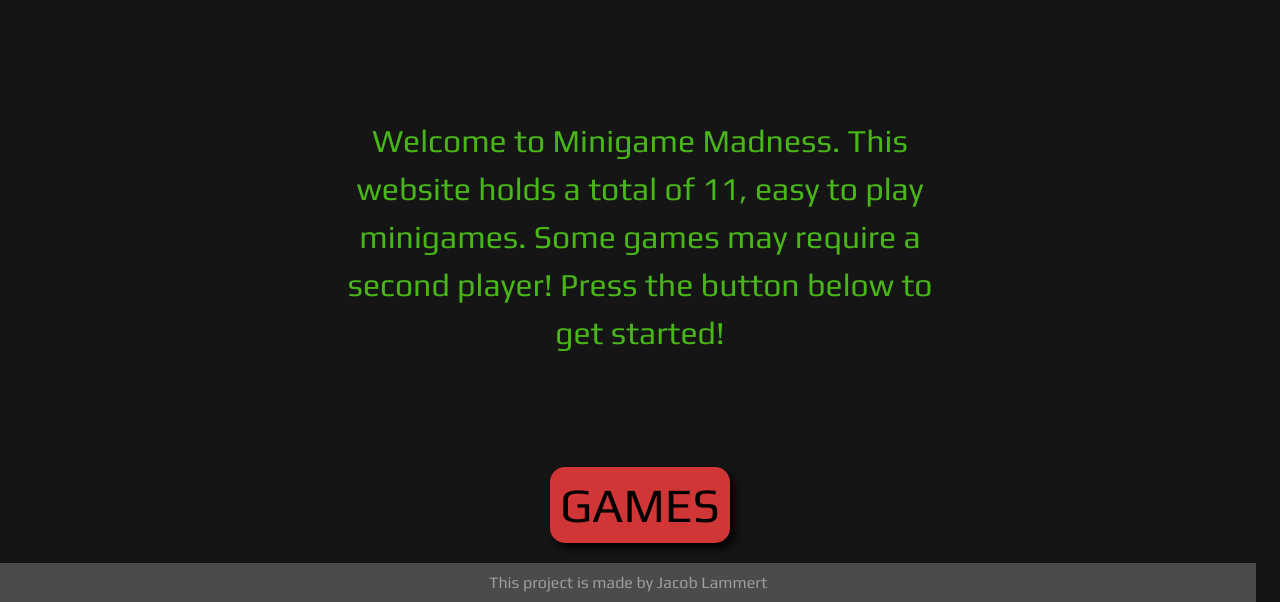
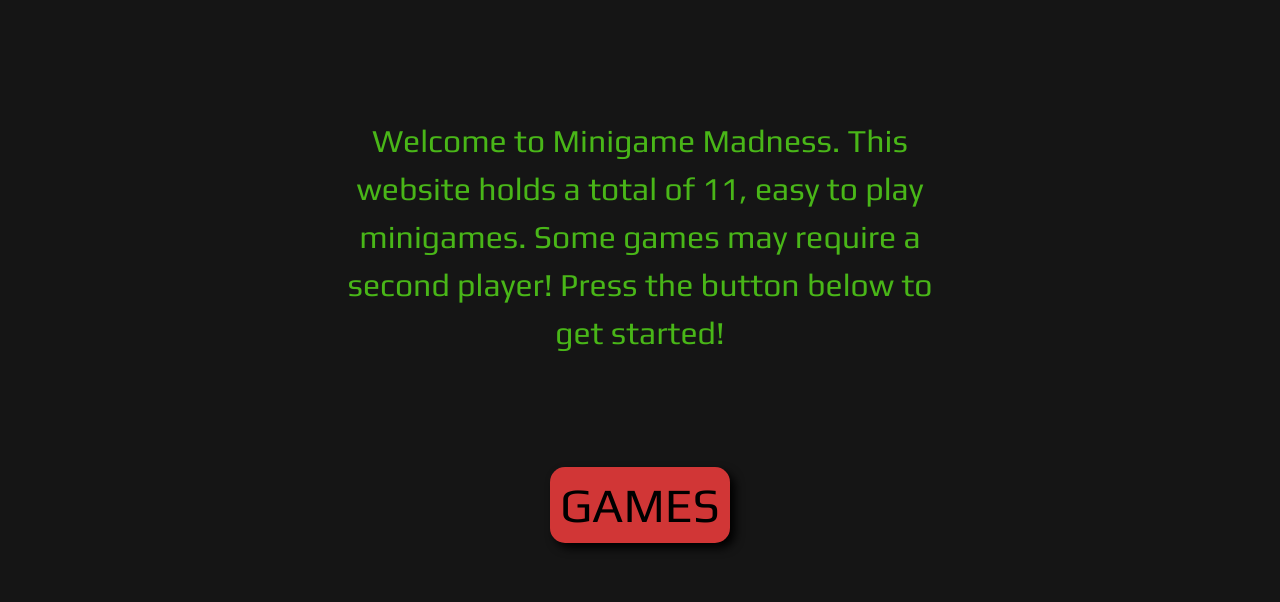
Before and after one commit to JakesterIX/JakesterIX.github.io, a plain HTML site: page index.html in a window 1280 px wide. Shown: the part 198-800 px from the top of the page. Drawn offline with Linux system fonts and the light colour scheme.

Commit message:
Minigame Website

```diff
--- a/games/main.css
+++ b/games/main.css
@@ -81,11 +81,6 @@ nav {
     width: 50%;
     margin: auto;
     padding: 10px;
-}
-
-.home-foot{
-    position: absolute;
-    width: 96.6%;
 }
 
 .home-button{
--- a/index.html
+++ b/index.html
@@ -30,6 +30,4 @@
   </div>
 </body>
 
-<footer class="home-foot">This project is made by Jacob Lammert</footer>
-
 </html>
```
Also changed, not shown: 1 other file.
